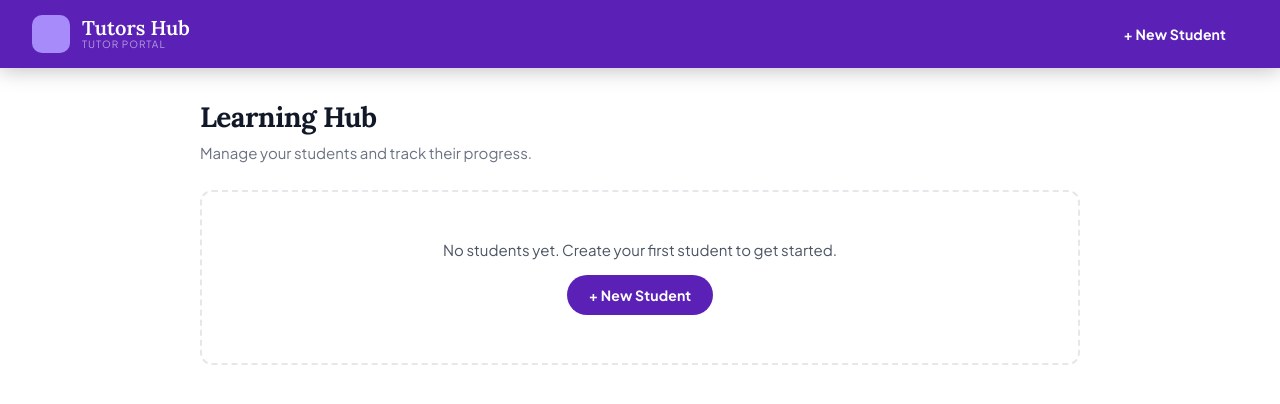
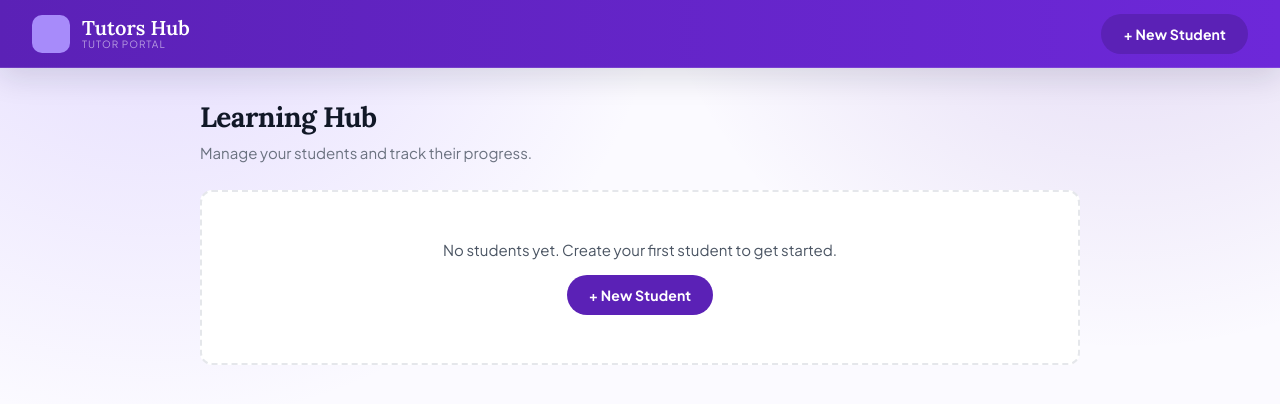
Before and after one commit to MuthoniGathiithi/tutors_hub, a React (Vite) app: page /#/dojo in a window 1280 px wide. Shown: the top 404 px of the page. Built offline with nearby package versions, Linux system fonts and the light colour scheme.

Commit message:
imrpove ui

```diff
--- a/src/components/UI.module.css
+++ b/src/components/UI.module.css
@@ -1,6 +1,6 @@
 /* ── Header ── */
 .header {
-  background: var(--navy);
+  background: linear-gradient(90deg, var(--navy) 0%, var(--navy2) 100%);
   color: #fff;
   height: 68px;
   padding: 0 32px;
@@ -10,7 +10,8 @@
   position: sticky;
   top: 0;
   z-index: 100;
-  box-shadow: 0 2px 20px rgba(0,0,0,.25);
+  box-shadow: 0 10px 30px rgba(17,24,39,.12);
+  border-bottom: 1px solid rgba(255,255,255,.12);
 }
 .logo { display: flex; align-items: center; gap: 12px; }
 .logoIcon {
@@ -40,12 +41,13 @@
   letter-spacing: .01em;
   white-space: nowrap;
 }
+.btn:focus-visible { outline: none; box-shadow: 0 0 0 3px var(--ring); }
 .btn:disabled { opacity: .5; cursor: not-allowed; transform: none !important; }
 
 .btn-primary  { background: var(--navy);  color: #fff; }
 .btn-primary:hover  { background: var(--navy2); transform: translateY(-2px); box-shadow: 0 6px 20px rgba(15,32,68,.25); }
 .btn-gold     { background: var(--gold);  color: var(--navy); }
-.btn-gold:hover     { background: var(--gold-dk); color: #fff; transform: translateY(-2px); box-shadow: 0 6px 20px rgba(240,165,0,.35); }
+.btn-gold:hover     { background: var(--gold-dk); color: #fff; transform: translateY(-2px); box-shadow: 0 10px 24px rgba(124,58,237,.28); }
 .btn-white    { background: #fff;         color: var(--navy); }
 .btn-white:hover    { background: var(--sky); transform: translateY(-2px); }
 .btn-outline  { background: transparent; color: var(--muted); border: 1.5px solid var(--border); }
@@ -106,8 +108,8 @@
   transition: border-color .2s, box-shadow .2s;
 }
 .input:focus, .select:focus, .textarea:focus {
-  border-color: var(--gold);
-  box-shadow: 0 0 0 3px rgba(240,165,0,.18);
+  border-color: var(--gold-dk);
+  box-shadow: 0 0 0 3px var(--ring);
 }
 .input::placeholder, .textarea::placeholder { color: #b8c0d4; }
 .textarea { resize: vertical; min-height: 90px; line-height: 1.6; }
--- a/src/index.css
+++ b/src/index.css
@@ -8,7 +8,7 @@
   --gold:    #A78BFA;
   --gold-lt: #F3E8FF;
   --gold-dk: #7C3AED;
-  --cream:   #FFFFFF;
+  --cream:   #FBFAFF;
   --white:   #FFFFFF;
   --ink:     #1C2536;
   --muted:   #6B7A99;
@@ -22,13 +22,17 @@
   --rs: 8px;
   --shadow: 0 2px 16px rgba(15,32,68,.09);
   --shadow-lg: 0 10px 40px rgba(15,32,68,.15);
+  --ring: rgba(167, 139, 250, .35);
 }
 
 html { scroll-behavior: smooth; }
 
 body {
   font-family: 'Plus Jakarta Sans', sans-serif;
-  background: var(--cream);
+  background:
+    radial-gradient(900px circle at 12% -12%, rgba(167,139,250,.30) 0%, transparent 58%),
+    radial-gradient(900px circle at 88% -18%, rgba(91,33,182,.18) 0%, transparent 55%),
+    var(--cream);
   color: var(--ink);
   min-height: 100vh;
   -webkit-font-smoothing: antialiased;
@@ -36,6 +40,17 @@ body {
 
 ::-webkit-scrollbar { width: 5px; }
 ::-webkit-scrollbar-thumb { background: var(--border); border-radius: 4px; }
+
+::selection { background: rgba(167, 139, 250, .25); }
+
+:focus-visible {
+  outline: 3px solid var(--ring);
+  outline-offset: 3px;
+}
+
+@media (prefers-reduced-motion: reduce) {
+  * { animation-duration: .001ms !important; animation-iteration-count: 1 !important; transition-duration: .001ms !important; scroll-behavior: auto !important; }
+}
 
 /* ── Typography ── */
 h1, h2, h3 { font-family: 'Lora', serif; line-height: 1.25; }
```
